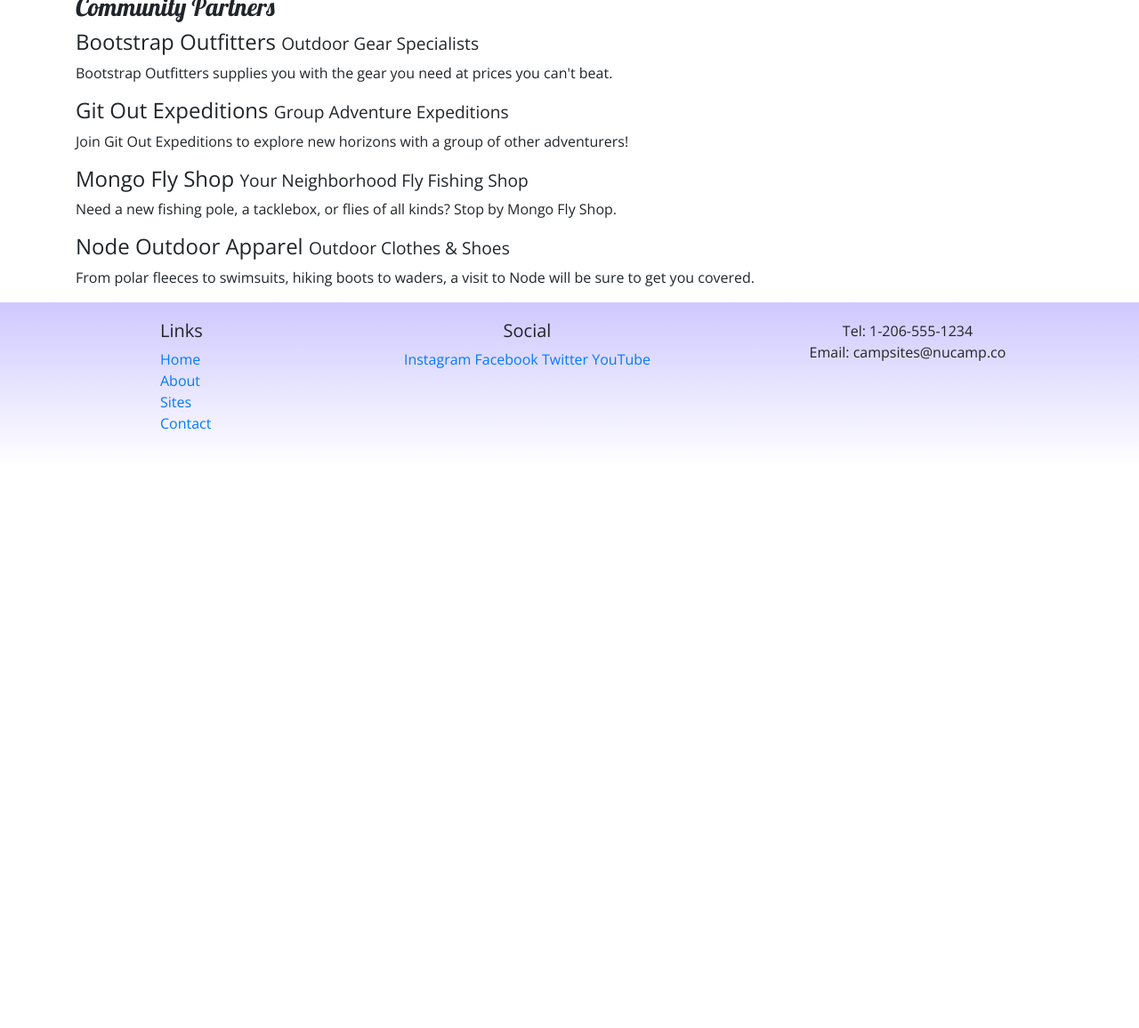
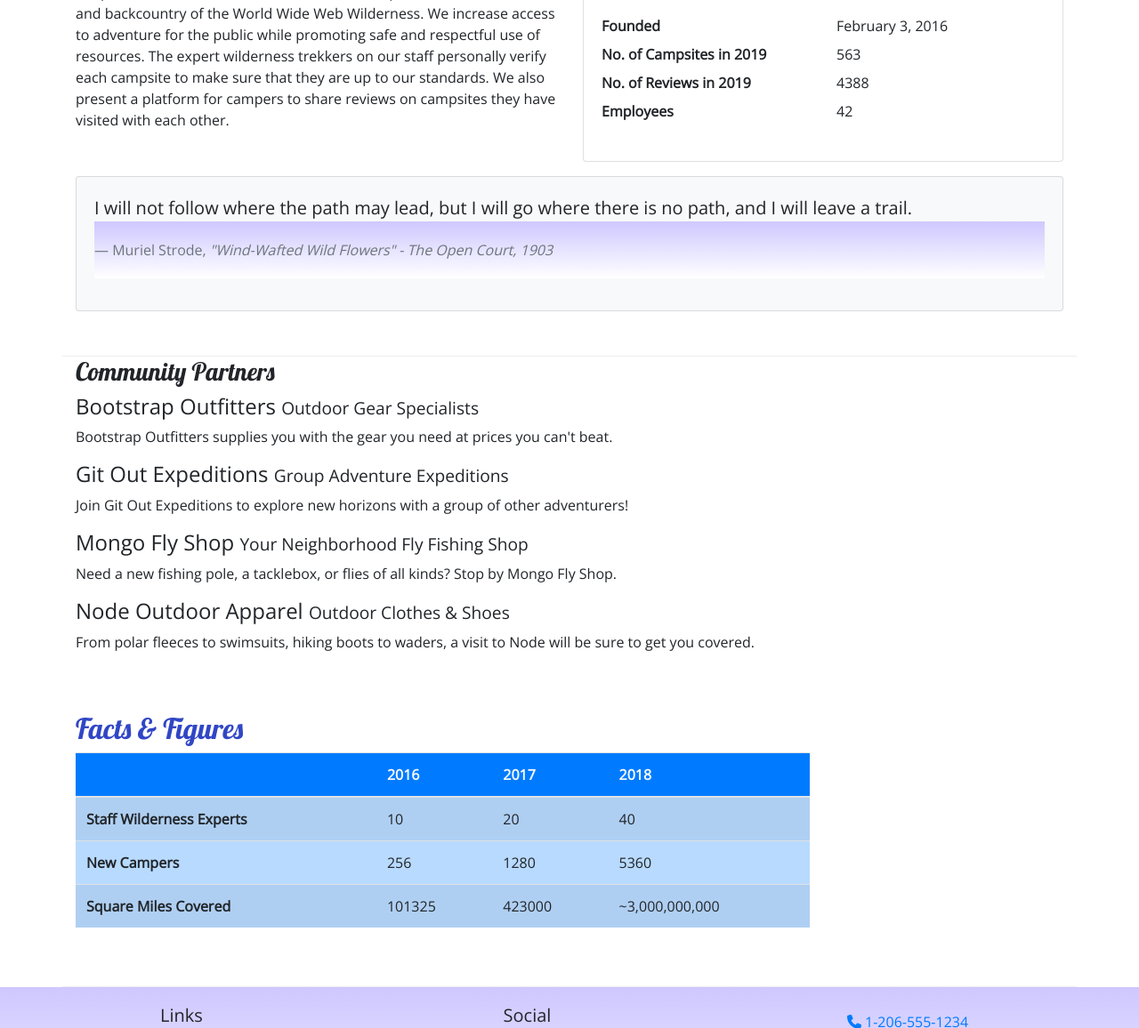
Before and after one commit to RaedIsmail/NuCamp, a website: page aboutus.html in a window 1280 px wide. Shown: the part 500-1656 px from the top of the page at 89% size. Before the commit the page ends 1024 px from the top, so only its background shows below. Drawn offline with nearby package versions, Linux system fonts and the light colour scheme.

Commit message:
Adding the table

```diff
--- a/aboutus.html
+++ b/aboutus.html
@@ -9,6 +9,9 @@
     <link rel="stylesheet" href="node_modules/bootstrap/dist/css/bootstrap.min.css" />
 
     <!-- Additional CSS must be placed after Bootstrap CSS -->
+    <link rel="stylesheet" href="node_modules/font-awesome/css/font-awesome.min.css" />
+    <link rel="stylesheet" href="node_modules/bootstrap-social/bootstrap-social.css" />
+
     <link rel="stylesheet" href="https://fonts.googleapis.com/css?family=Lobster|Open+Sans" />
     <link rel="stylesheet" href="css/styles.css" />
 
@@ -20,45 +23,156 @@
     <header class="jumbotron jumbotron-fluid">
         <div class="container">
             <div class="row">
+                    <div class="col-4 col-sm-3 col-md-2 align-self-center">
+                           <a href="index.html"> <img src="img/logo.png" class="img-fluid" /> </a>
+                         </div>
                          <div class="col">
+
+
+                             <div>
                                  <h1>NuCamp</h1>
                                  <h2>a better way to camp</h2>
                              </div>
                          </div>
                      </div>
+                 </div>
              </header>
+
+             <nav class="sticky-top navbar navbar-expand-sm navbar-dark">
+                 <div class="container">
+                     <a class="navbar-brand" href="index.html">
+                             <img src="img/logo.png" height="30" width="30" />
+
+                     </a>
+
+            </button>
+
+            <div class="collapse navbar-collapse" id="nucampNavbar">
+                <ul class="navbar-nav">
+                        <li class="nav-item"> <a class="nav-link" href="index.html">
+                                <i class="fa fa-home fa-lg"></i> Home</a></li>
+                            <li class="nav-item active"><a class="nav-link" href="aboutus.html"><i class="fa fa-info fa-lg"></i> About</a></li>
+
+                    <li class="nav-item"><a class="nav-link" href="#">
+                    <i class="fa fa-list fa-lg"></i> Sites</a> </li>
+                    <li class="nav-item"> <a class="nav-link" href="contactus.html">
+                    <i class="fa fa-address-card fa-lg"></i> Contact</a></li>
+                </ul>
+            </div>
+        </div>
+    </nav>
 
     <div class="container">
         <div class="row">
             <div class="col">
+                <ol class="breadcrumb">
+                    <li class="breadcrumb-item">
+                        <a href="index.html">Home</a></li>
+                    <li class="breadcrumb-item active">About Us</li>
+                </ol>
                 <h2>About Us</h2>
                 <hr />
             </div>
         </div>
 
-        <div class="row">
-            <div class="col col-sm-6">
+        <div class="row row-content">
+                <div class="col-sm-6">
                     <h3>Our Mission</h3>
-                <p class="d-none d-sm-block">We present a curated database of the best campsites in the vast woods and backcountry of the World Wide Web Wilderness. We increase access to adventure for the public while promoting safe and respectful use of resources. The expert wilderness trekkers on our staff personally verify each campsite to make sure that they are up to our standards. We also present a platform for campers to share reviews on campsites they have visited with each other.</p>
+                    <p>We present a curated database of the best campsites in the vast woods and backcountry of the World Wide Web Wilderness. We increase access to adventure for the public while promoting safe and respectful use of resources. The expert wilderness trekkers on our staff personally verify each campsite to make sure that they are up to our standards. We also present a platform for campers to share reviews on campsites they have visited with  each other.</p>
+                </div>
+                <div class="col-sm-6">
+                    <div class="card">
+                        <h3 class="card-header bg-primary text-white">Facts At a Glance</h3>
+                        <div class="card-body">
+                            <dl class="row">
+                                <dt class="col-6">Founded</dt>
+                                <dd class="col-6">February 3, 2016</dd>
+                                <dt class="col-6">No. of Campsites in 2019</dt>
+                                <dd class="col-6">563</dd>
+                                <dt class="col-6">No. of Reviews in 2019</dt>
+                                <dd class="col-6">4388</dd>
+                                <dt class="col-6">Employees</dt>
+                                <dd class="col-6">42</dd>
+                            </dl>
+                        </div>
+                    </div>
+                </div>
+                <div class="col">
+                    <div class="card card-body bg-light mt-3">
+                        <blockquote class="blockquote">
+                            <p class="mb-0">I will not follow where the path may lead, but I will go where there is no path, and I will leave a trail.</p>
+                            <footer class="blockquote-footer">Muriel Strode,
+                                <cite title="Source Title">"Wind-Wafted Wild Flowers" -
+                                The Open Court, 1903</cite>
+                            </footer>
+                        </blockquote>
+                    </div>
                 </div>
             </div>
 
             <div>
-            <div>
                 <h3>Community Partners</h3>
                 <h4>Bootstrap Outfitters <small>Outdoor Gear Specialists</small></h4>
-                <p class="d-none d-sm-block">Bootstrap Outfitters supplies you with the gear you need at prices you can't beat.</p>
+                <p class="d-none d-sm-block">Bootstrap Outfitters supplies you with the gear you need at prices you
+                    can't beat.</p>
                 <h4>Git Out Expeditions <small>Group Adventure Expeditions</small></h4>
-                <p class="d-none d-sm-block">Join Git Out Expeditions to explore new horizons with a group of other adventurers!</p>
+                <p class="d-none d-sm-block">Join Git Out Expeditions to explore new horizons with a group of other
+                    adventurers!</p>
                 <h4>Mongo Fly Shop <small>Your Neighborhood Fly Fishing Shop</small></h4>
                 <p>Need a new fishing pole, a tacklebox, or flies of all kinds? Stop by Mongo Fly Shop.</p>
                 <h4>Node Outdoor Apparel <small>Outdoor Clothes & Shoes</small></h4>
-                <p class="d-none d-sm-block">From polar fleeces to swimsuits, hiking boots to waders, a visit to Node will be sure to get you covered.</p>
+                <p class="d-none d-sm-block">From polar fleeces to swimsuits, hiking boots to waders, a visit to Node
+                    will be sure to get you covered.</p>
+            </div>
+
+
+        <div class="row row-content">
+         <div class="col-sm-9 ">
+             <h2>Facts &amp; Figures</h2>
+            <div class="table-responsive">
+                <table class="table table-striped">
+                    <thead>
+                        <tr class="bg-primary text-light">
+                            <th></th>
+                            <th>2016</th>
+                            <th>2017</th>
+                            <th>2018</th>
+                        </tr>
+
+                    </thead>
+                    <tbody class="table-primary">
+                        <tr>
+                            <th>Staff Wilderness Experts</th>
+                            <td>10</td>
+                            <td>20</td>
+                            <td>40</td>
+                        </tr>
+                        <tr>
+                            <th>New Campers</th>
+                            <td>256</td>
+                            <td>1280</td>
+                            <td>5360</td>
+
+                        </tr>
+                        <tr>
+                            <th>Square Miles Covered</th>
+                            <td>101325</td>
+                            <td>423000</td>
+                            <td>~3,000,000,000</td>
+                        </tr>
+                    </tbody>
+
+                </table>
+
+            </div>
+
+         </div>
+
             </div>
     </div>
 </div>
+        <footer class="site-footer">
 
-    <footer>
         <div class="container">
             <div class="row">
                 <div class="col-4 col-sm-2 offset-1">
@@ -67,15 +181,19 @@
                         <li><a href="index.html">Home</a></li>
                         <li><a href="#">About</a></li>
                         <li><a href="#">Sites</a></li>
-                        <li><a href="#">Contact</a></li>
+                        <li><a href="contactus.html">Contact</a></li>
                     </ul>
                 </div>
                 <div class="col-6 col-sm-5 text-center">
                     <h5>Social</h5>
-                    <a href="http://instagram.com/">Instagram</a>
-                    <a href="http://facebook.com/">Facebook</a>
-                    <a href="http://twitter.com/">Twitter</a>
-                    <a href="http://youtube.com/">YouTube</a>
+                    <a class="btn btn-social-icon btn-instagram" href="http://instagram.com/"><i class="fa fa-instagram"></i></a>
+                    <a class="btn btn-social-icon btn-facebook" href="http://facebook.com/"><i class="fa fa-facebook"></i></a>
+                    <a class="btn btn-social-icon btn-twitter" href="http://twitter.com/"><i class="fa fa-twitter"></i></a>
+                    <a class="btn btn-social-icon btn-google" href="http://youtube.com/"><i class="fa fa-youtube"></i></a>
+            </div>
+            <div class="col-sm-4 text-center">
+                    <a role="button" class="btn btn-link" href="tel:+12065551234"><i class="fa fa-phone"></i> 1-206-555-1234</a><br />
+                    <a role="button" class="btn btn-link" href="mailto:campsites@nucamp.co"><i class="fa fa-envelope-o"></i> campsites@nucamp.co</a>
                 </div>
                 <div class="col-sm-4 text-center">
                     Tel: 1-206-555-1234<br />
```
Lines whose indentation alone changed are shown as unchanged.
